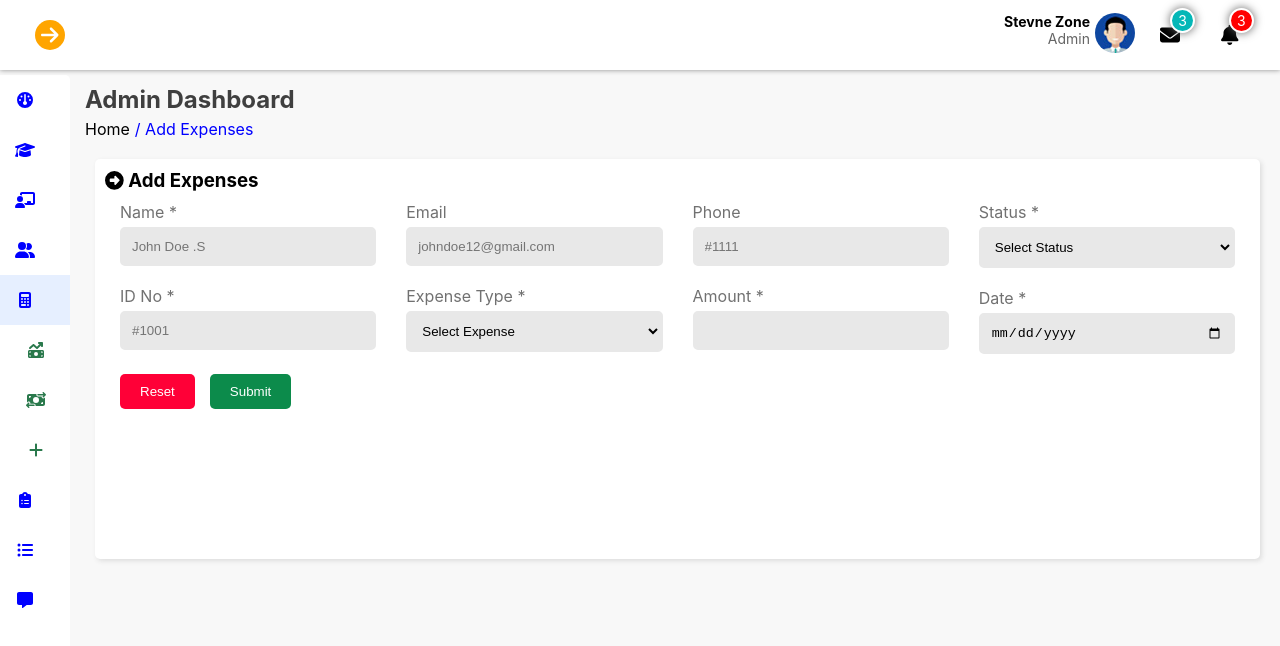
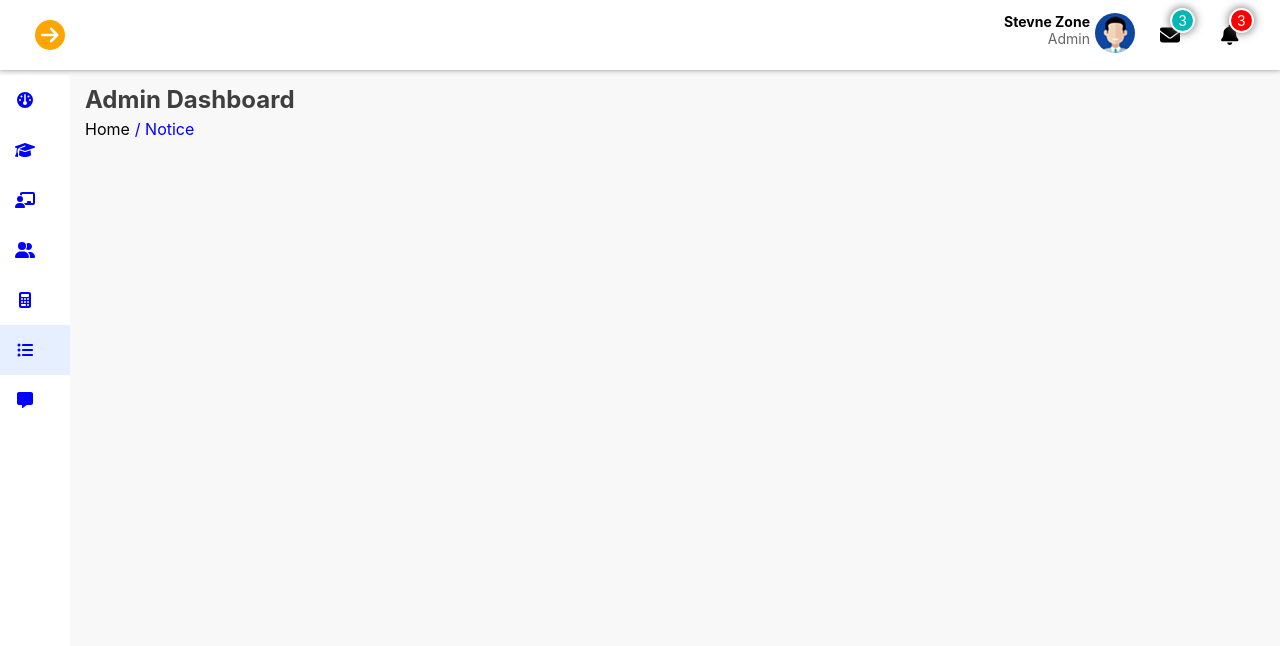
Before and after one commit to Vinoth82003/school_frontend, a React (Create React App) app: page / in a window 1280 px wide. Shown: the top 646 px of the page. Built offline with nearby package versions, Linux system fonts and the light colour scheme.

Commit message:
commanded some unwanred sidebar

```diff
--- a/src/App.js
+++ b/src/App.js
@@ -10,9 +10,9 @@ function App() {
   const [isStudent, setStudent] = useState(false);
   const [isTeacher, setTeacher] = useState(false);
   const [isParent, setParent] = useState(false);
-  const [currentClick, setCurrentClick] = useState(["Add Expenses"]);
-  const [activeBar, setactiveBar] = useState("acconunt");
-  const [currentPath, setCurrentPath] = useState(["Add Expenses"]);
+  const [currentClick, setCurrentClick] = useState(["notice"]);
+  const [activeBar, setactiveBar] = useState("notice");
+  const [currentPath, setCurrentPath] = useState(["notice"]);
   const value = {
     isSidebar,
     setSidebar,
--- a/src/Components/SideBar.jsx
+++ b/src/Components/SideBar.jsx
@@ -255,7 +255,7 @@ const SideBar = () => {
               </li>
             </ul>
           </li>
-          <li
+          {/* <li
             className={`side_menu ${
               value.activeBar === "exam" ? "active" : ""
             }`}
@@ -280,17 +280,17 @@ const SideBar = () => {
               </li>
               <li
                 className="sub_menu_li"
-                onClick={() => handleMenuClick(["exam", "Exam Scheduke"])}
+                onClick={() => handleMenuClick(["exam", "Exam Schedule"])}
               >
                 <div className="inner_submenu">
                   <div className="submenu_icon">
                     <FontAwesomeIcon icon={faClockRotateLeft} />
                   </div>
-                  <p className="submenu_text">Exam Scheduke</p>
+                  <p className="submenu_text">Exam Schedule</p>
                 </div>
               </li>
             </ul>
-          </li>
+          </li> */}
           <li
             className={`side_menu ${
               value.activeBar === "notice" ? "active" : ""
```
